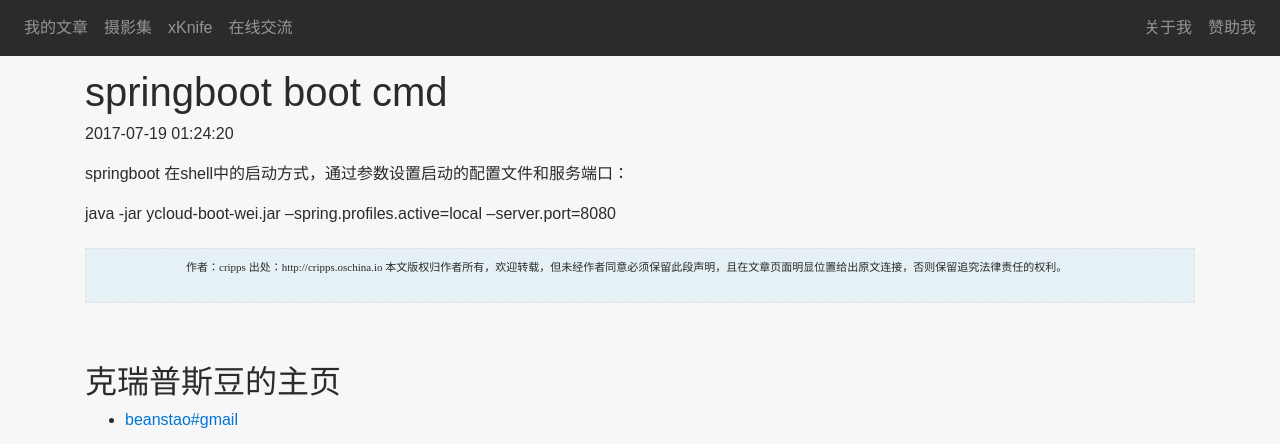
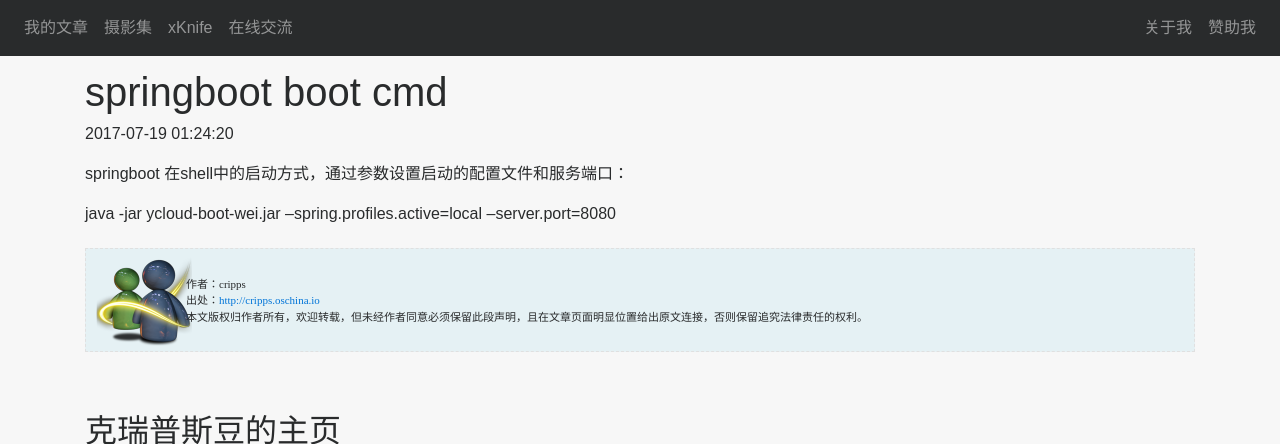
Before and after one commit to beanstt/beanstt.github.io, a Jekyll site: the page built from _posts/2017-07-19-springboot boot cmd.markdown, in a window 1280 px wide, cut to the strip 0-444 px from the top of the page. Built offline with Jekyll 4.4.1, drawn with Linux system fonts in a browser that asks for light colours; nearby versions of some CDN libraries.

Commit message:
statement

```diff
--- a/_layouts/post.html
+++ b/_layouts/post.html
@@ -21,9 +21,13 @@ layout: default
 
   <div class="statement">
     <p>
+      <br>
       作者：cripps
-      出处：http://cripps.oschina.io
+      <br>
+      出处：<a href="http://cripps.oschina.io " target="_blank">http://cripps.oschina.io </a>
+      <br>
       本文版权归作者所有，欢迎转载，但未经作者同意必须保留此段声明，且在文章页面明显位置给出原文连接，否则保留追究法律责任的权利。
+      <br>
     </p>
   </div>
 
--- a/_sass/my/_post.scss
+++ b/_sass/my/_post.scss
@@ -9,7 +9,7 @@
     padding-right: 10px;
     padding-bottom: 10px;
     padding-left: 100px;
-    background: url('../../sources/r_1.png') #e5f1f4 no-repeat 1% 50%;
+    background: url('../../sources/images/r_1.png') #e5f1f4 no-repeat 1% 50%;
     font-family: 微软雅黑;
     font-size: 11px;
 }
```
